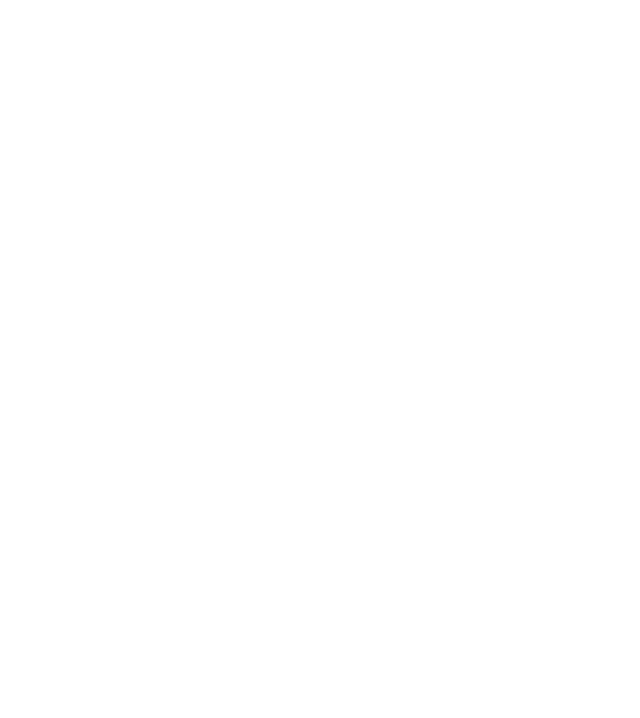
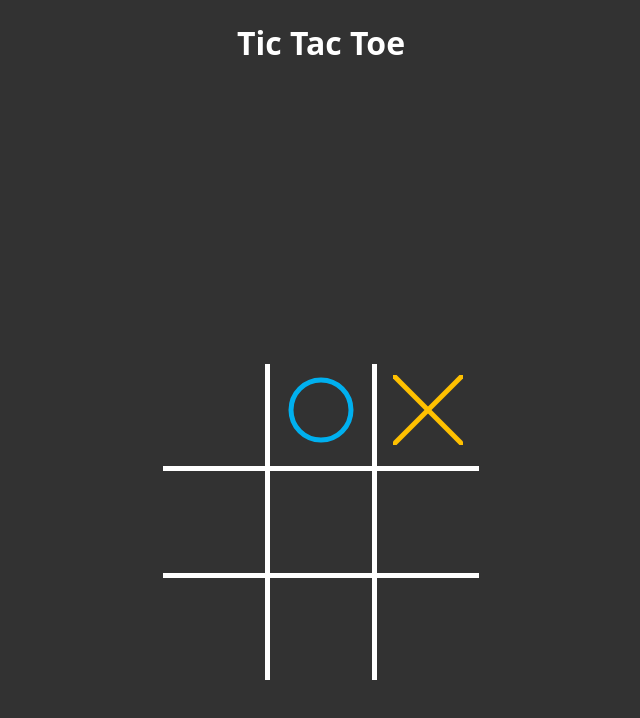
Before and after one commit to Developer-Akademie-GmbH/tac-tac-toe-prompt-engineering, a plain HTML site: page index.html in a window 1280 px wide. Shown: the whole page, without its empty margins (319-959 px from the left). Drawn offline with Linux system fonts and the light colour scheme.

Commit message:
04 - Kreuz und Kreis Animation

```diff
--- a/index.html
+++ b/index.html
@@ -1,5 +1,6 @@
 <!DOCTYPE html>
 <html lang="en">
+
 <head>
     <meta charset="UTF-8">
     <meta http-equiv="X-UA-Compatible" content="IE=edge">
@@ -7,10 +8,14 @@
     <meta name="viewport" content="width=device-width, initial-scale=1.0">
     <title>Tic Tac Toe</title>
 </head>
-<body>
 
+<body onload="init()">
 
+    <h1>Tic Tac Toe</h1>
+
+    <div id="content"></div>
 
     <script src="script.js"></script>
 </body>
+
 </html>
--- a/script.js
+++ b/script.js
@@ -0,0 +1,77 @@
+let fields = [
+    null,
+    'circle',
+    'cross',
+    null,
+    null,
+    null,
+    null,
+    null,
+    null,
+];
+
+function init() {
+    render();
+}
+
+function render() {
+    const contentDiv = document.getElementById('content');
+
+    // Generate table HTML
+    let tableHtml = '<table>';
+    for (let i = 0; i < 3; i++) {
+        tableHtml += '<tr>';
+        for (let j = 0; j < 3; j++) {
+            const index = i * 3 + j;
+            let symbol = '';
+            if (fields[index] === 'circle') {
+                symbol = generateCircleSVG();
+            } else if (fields[index] === 'cross') {
+                symbol = generateCrossSVG();
+            }
+            tableHtml += `<td>${symbol}</td>`;
+        }
+        tableHtml += '</tr>';
+    }
+    tableHtml += '</table>';
+
+    // Set table HTML to contentDiv
+    contentDiv.innerHTML = tableHtml;
+}
+
+
+function generateCircleSVG() {
+    const color = '#00B0EF';
+    const width = 70;
+    const height = 70;
+
+    return `<svg width="${width}" height="${height}">
+              <circle cx="35" cy="35" r="30" stroke="${color}" stroke-width="5" fill="none">
+                <animate attributeName="stroke-dasharray" from="0 188.5" to="188.5 0" dur="0.2s" fill="freeze" />
+              </circle>
+            </svg>`;
+}
+
+
+function generateCrossSVG() {
+    const color = '#FFC000';
+    const width = 70;
+    const height = 70;
+
+    const svgHtml = `
+      <svg width="${width}" height="${height}">
+        <line x1="0" y1="0" x2="${width}" y2="${height}"
+          stroke="${color}" stroke-width="5">
+          <animate attributeName="x2" values="0; ${width}" dur="200ms" />
+          <animate attributeName="y2" values="0; ${height}" dur="200ms" />
+        </line>
+        <line x1="${width}" y1="0" x2="0" y2="${height}"
+          stroke="${color}" stroke-width="5">
+          <animate attributeName="x2" values="${width}; 0" dur="200ms" />
+          <animate attributeName="y2" values="0; ${height}" dur="200ms" />
+        </line>
+      </svg>
+    `;
+
+    return svgHtml;
+}
--- a/style.css
+++ b/style.css
@@ -0,0 +1,51 @@
+/* Set background color of the page to #323232 */
+body {
+    background-color: #323232;
+    font-family: 'Open Sans', sans-serif;
+    margin: 0;
+    color: white;
+}
+h1 {
+    text-align: center;
+}
+
+#content {
+    margin-top: 300px;
+    display: flex;
+    justify-content: center;
+    align-items: center;
+}
+
+/* Set white border-color and thicker table borders */
+table {
+    border-collapse: collapse;
+    /* Fix typo: should be 'collapse', not 'coll' */
+}
+
+td {
+    width: 100px;
+    height: 100px;
+    text-align: center;
+    font-size: 36px;
+    font-weight: bold;
+}
+
+table td {
+    border: 5px solid white;
+}
+
+table tr:first-child td {
+    border-top: 0;
+}
+
+table tr td:first-child {
+    border-left: 0;
+}
+
+table tr:last-child td {
+    border-bottom: 0;
+}
+
+table tr td:last-child {
+    border-right: 0;
+}
```
Also changed, not shown: img/Tac tac toe Mockup.png (added).
